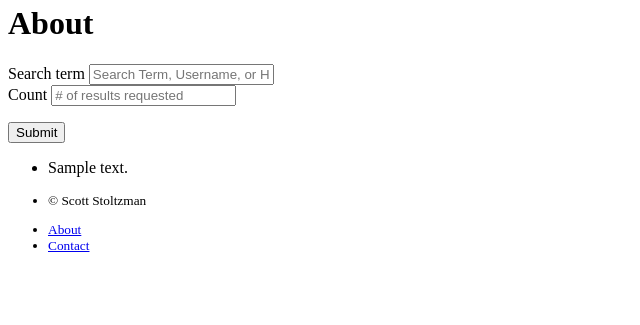
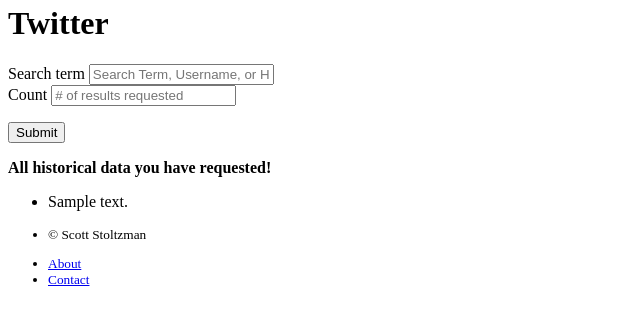
Before and after one commit to stoltzmaniac/One-Hundred-Days-of-Code, a Flask app: template onehundreddaysofcode/onehundreddaysofcode/templates/twitter/index.html in a window 1280 px wide. Shown: the part 165-490 px from the top of the page, without its empty margins (0-640 px from the left). Run offline with Flask 2, Linux system fonts and the light colour scheme; the template is opened without the code that fills it: most values are stand-ins (such as "Sample title", 1, 10 or a date in 2020); form fields are guessed from the names that the template uses; parts of the project's set-up code (start-up, migrations or seed data) failed here and were passed over.

Commit message:
Fix typo

```diff
--- a/onehundreddaysofcode/onehundreddaysofcode/templates/twitter/index.html
+++ b/onehundreddaysofcode/onehundreddaysofcode/templates/twitter/index.html
@@ -3,7 +3,7 @@
 
 {% block content %}
 <div class="container">
-    <h1 class="mt-5">About</h1>
+    <h1 class="mt-5">Twitter</h1>
 
     <form id="randomDataForm" class="form" method="POST" action="" role="form">
         {{ myform.csrf_token }}
@@ -19,6 +19,8 @@
     </form>
 
     {% if output %}
+    <strong>All historical data you have requested!</strong>
+    <br/>
     <ul id="tweets">
         {% for o in output %}
             <li>{{ o['text'] }}</li>
--- a/onehundreddaysofcode/onehundreddaysofcode/twitter/views.py
+++ b/onehundreddaysofcode/onehundreddaysofcode/twitter/views.py
@@ -31,6 +31,8 @@ def twitter():
             rd = r.AsDict()
             rd['one_hundred_id'] = user_id
             tweets.insert_one(rd)
+        data = tweets.find({'one_hundred_id': user_id})
+        output = [i for i in data]
         return render_template("twitter/index.html", myform=form, output=output)
 
     else:
```
